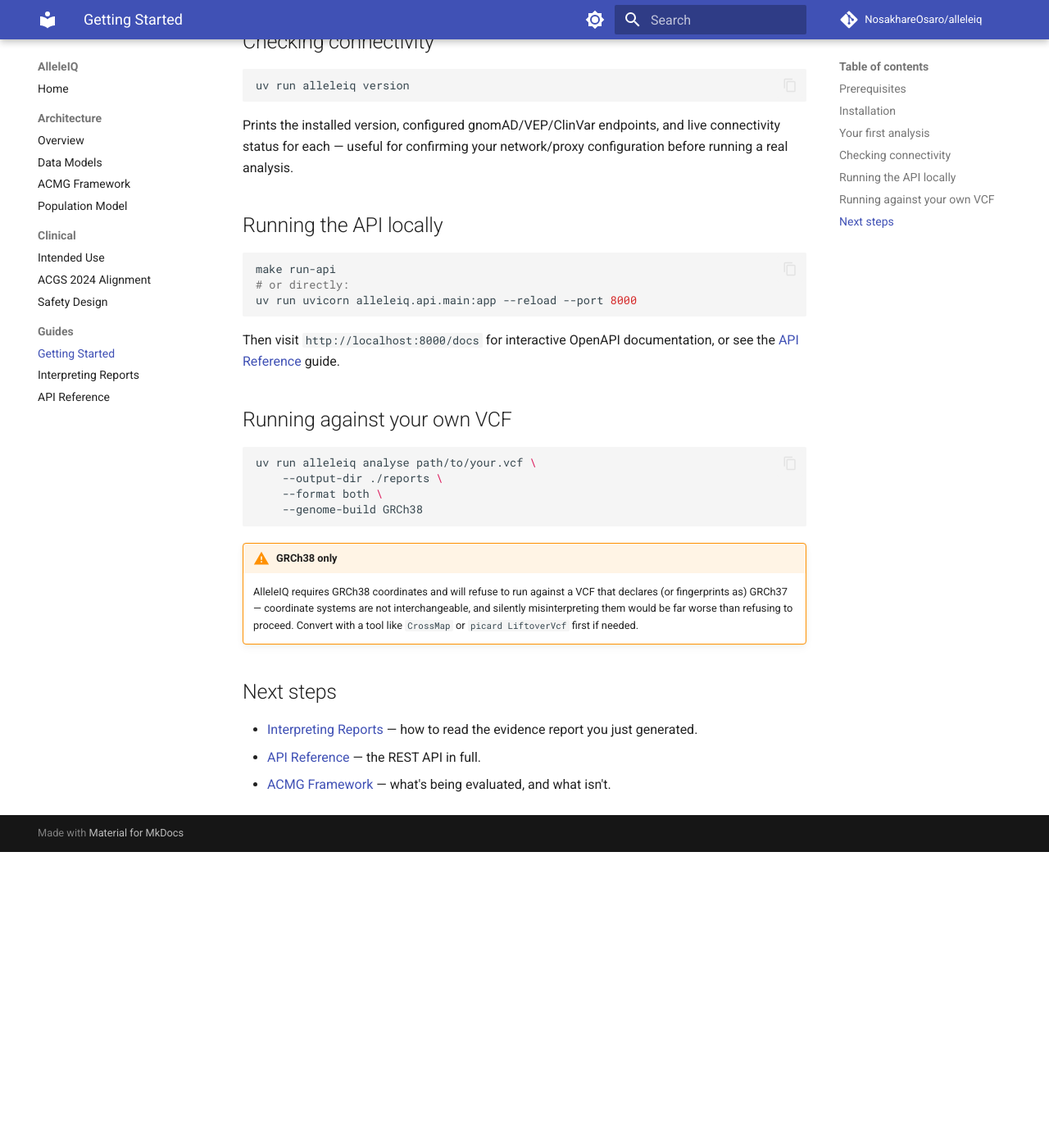
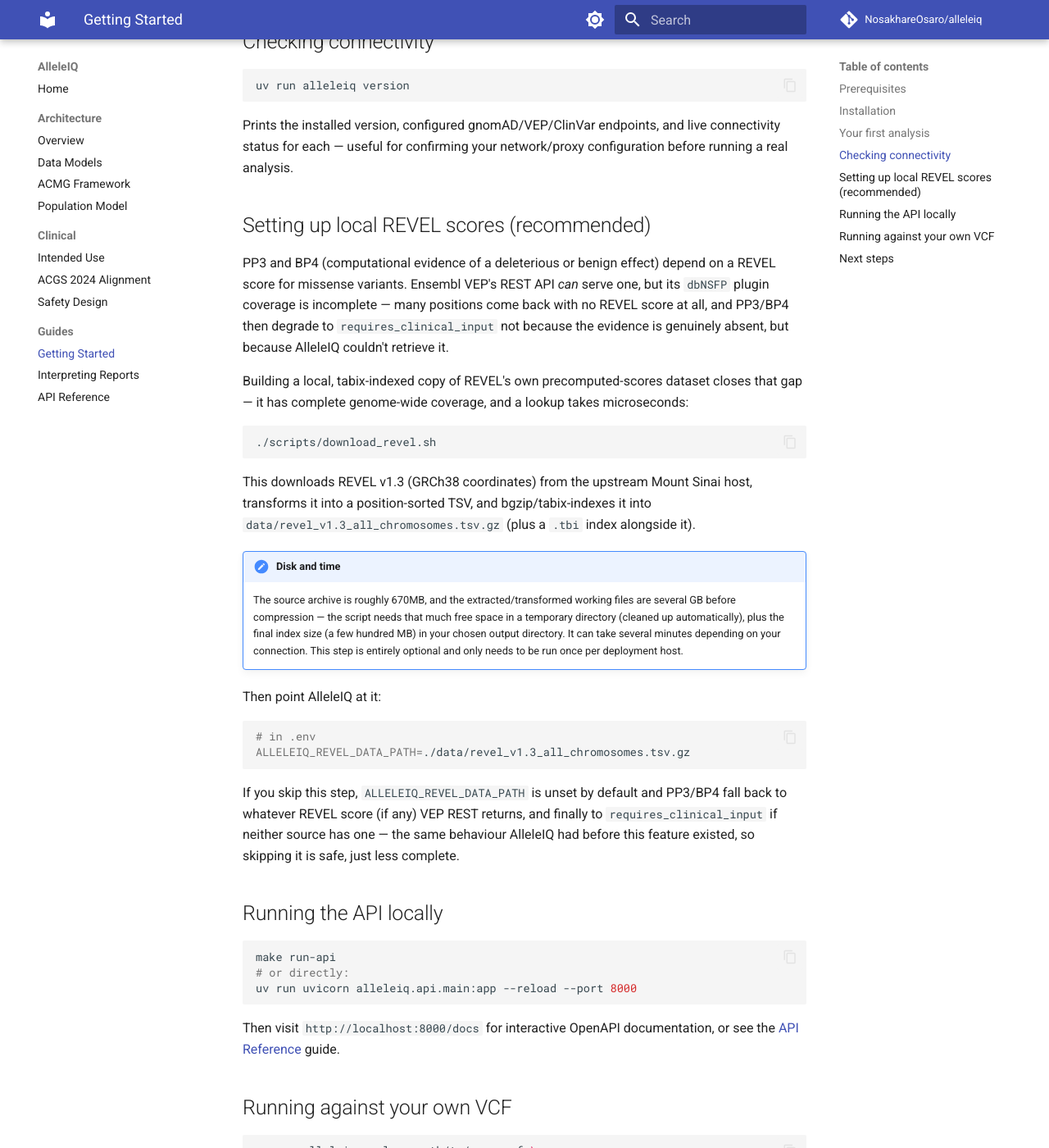
Before and after one commit to NosakhareOsaro/alleleiq, an MkDocs documentation site: the page built from docs/guides/getting-started.md, in a window 1280 px wide and 1400 px high, scrolled down 1134 px. Shown: the whole window at 82% size. Built offline with MkDocs 1.6.1 and Material for MkDocs 9.7.7, drawn with Linux system fonts in a browser that asks for light colours; comment, search, counter and statistics services are not loaded; before the commit the page ends 2173 px from its top, so only the background shows below that.

Commit message:
docs: add REVEL data setup guide to getting-started.md
Explains why the local REVEL index matters (VEP REST's dbNSFP coverage
is incomplete, so PP3/BP4 lose evidence they'd otherwise have), how to
build it (scripts/download_revel.sh), the disk/time cost of doing so,
how to point AlleleIQ at the result (ALLELEIQ_REVEL_DATA_PATH), and
what happens if the step is skipped (unchanged pre-existing VEP-REST/
requires_clinical_input fallback behaviour, so skipping it is safe).

````diff
--- a/docs/guides/getting-started.md
+++ b/docs/guides/getting-started.md
@@ -52,6 +52,50 @@ Prints the installed version, configured gnomAD/VEP/ClinVar endpoints,
 and live connectivity status for each — useful for confirming your
 network/proxy configuration before running a real analysis.
 
+## Setting up local REVEL scores (recommended)
+
+PP3 and BP4 (computational evidence of a deleterious or benign effect)
+depend on a REVEL score for missense variants. Ensembl VEP's REST API
+*can* serve one, but its `dbNSFP` plugin coverage is incomplete — many
+positions come back with no REVEL score at all, and PP3/BP4 then
+degrade to `requires_clinical_input` not because the evidence is
+genuinely absent, but because AlleleIQ couldn't retrieve it.
+
+Building a local, tabix-indexed copy of REVEL's own precomputed-scores
+dataset closes that gap — it has complete genome-wide coverage, and a
+lookup takes microseconds:
+
+```bash
+./scripts/download_revel.sh
+```
+
+This downloads REVEL v1.3 (GRCh38 coordinates) from the upstream Mount
+Sinai host, transforms it into a position-sorted TSV, and
+bgzip/tabix-indexes it into `data/revel_v1.3_all_chromosomes.tsv.gz`
+(plus a `.tbi` index alongside it).
+
+!!! note "Disk and time"
+    The source archive is roughly 670MB, and the extracted/transformed
+    working files are several GB before compression — the script needs
+    that much free space in a temporary directory (cleaned up
+    automatically), plus the final index size (a few hundred MB) in
+    your chosen output directory. It can take several minutes depending
+    on your connection. This step is entirely optional and only needs
+    to be run once per deployment host.
+
+Then point AlleleIQ at it:
+
+```bash
+# in .env
+ALLELEIQ_REVEL_DATA_PATH=./data/revel_v1.3_all_chromosomes.tsv.gz
+```
+
+If you skip this step, `ALLELEIQ_REVEL_DATA_PATH` is unset by default
+and PP3/BP4 fall back to whatever REVEL score (if any) VEP REST
+returns, and finally to `requires_clinical_input` if neither source has
+one — the same behaviour AlleleIQ had before this feature existed, so
+skipping it is safe, just less complete.
+
 ## Running the API locally
 
 ```bash
````
